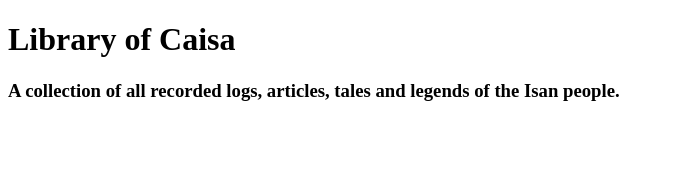
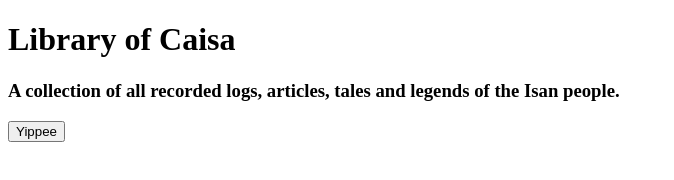
Before and after one commit to Vazenroy/Caisapedia, a plain HTML site: page index.html in a window 1280 px wide. Shown: the whole page, without its empty margins (0-674 px from the left). Drawn offline with Linux system fonts and the light colour scheme.

Commit message:
Update index.html

```diff
--- a/index.html
+++ b/index.html
@@ -8,5 +8,6 @@
     <h1>Library of Caisa</h1>
 
     <h3>A collection of all recorded logs, articles, tales and legends of the Isan people.</h3>
+    <button>Yippee</button>
 </body>
 </html>
```
